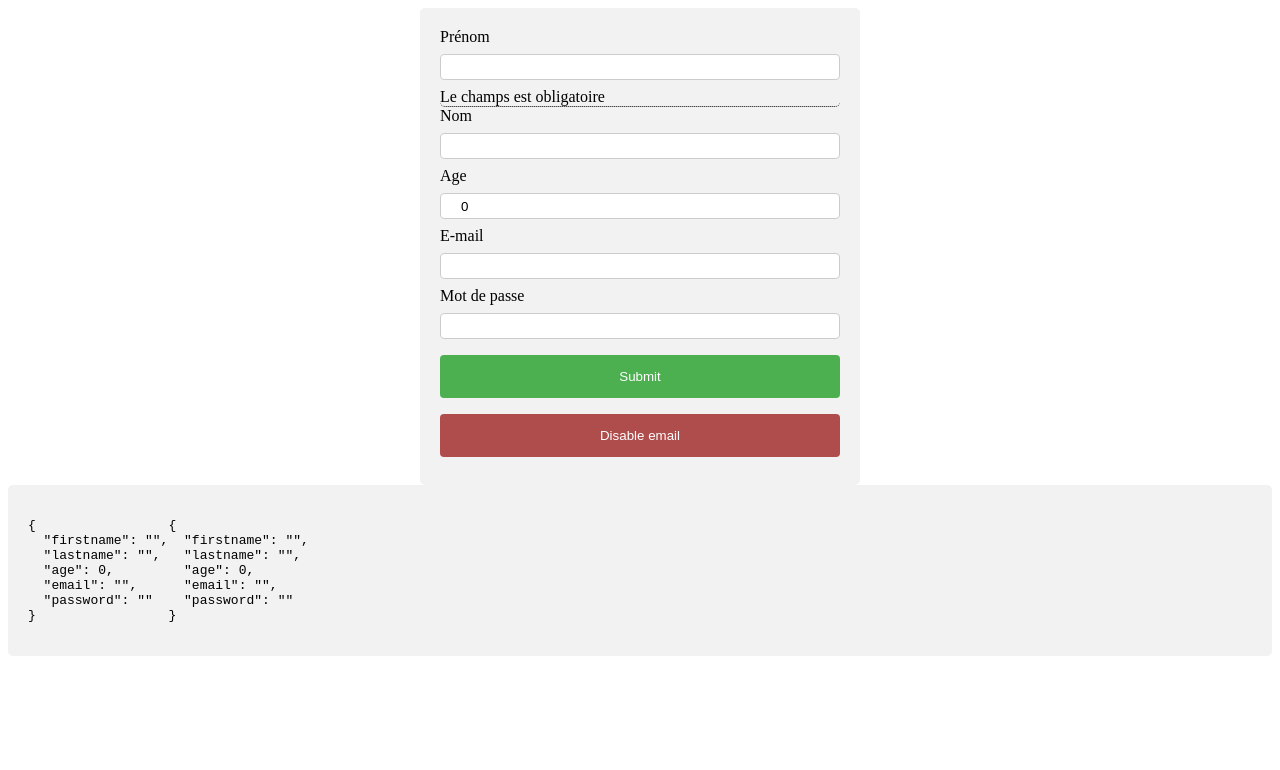
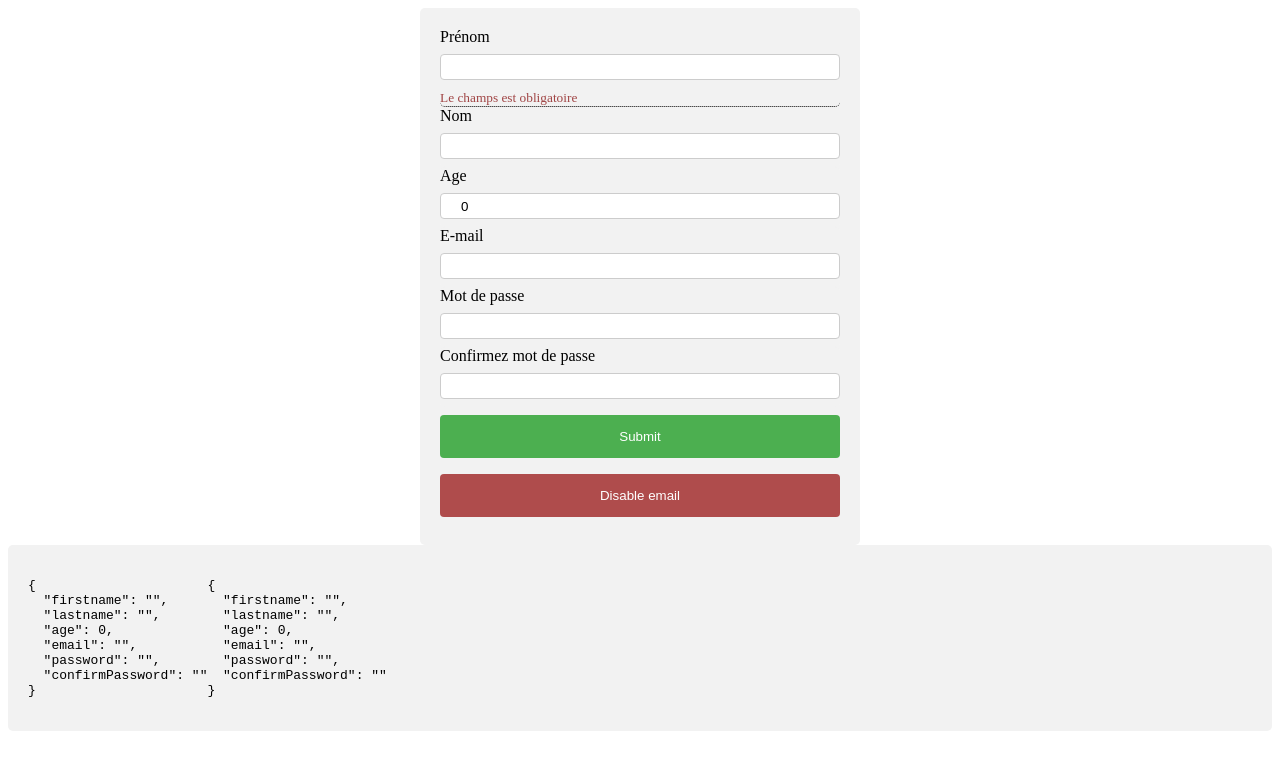
Before and after one commit to iliasse-e/angular-review, an Angular app: page / in a window 1280 px wide. Shown: the top 770 px of the page. Built offline with nearby package versions, Linux system fonts and the light colour scheme.

Commit message:
validators

```diff
--- a/src/app/app.component.css
+++ b/src/app/app.component.css
@@ -71,3 +71,8 @@ div {
 .tooltip:hover .tooltiptext {
   visibility: visible;
 }
+
+.error {
+  color: #a04545;
+  font-size: smaller;
+}
--- a/src/app/app.component.ts
+++ b/src/app/app.component.ts
@@ -2,6 +2,7 @@ import { JsonPipe } from '@angular/common';
 import { Component, effect } from '@angular/core';
 import { toSignal } from '@angular/core/rxjs-interop';
 import { FormControl, FormGroup, ReactiveFormsModule, Validators } from '@angular/forms';
+import { emailExistsValidatorAsync, forbidEmailValidator, nameValidator, passwordMatchValidator } from './validator';
 
 interface FormType {
   firstname: FormControl<string>;
@@ -9,6 +10,7 @@ interface FormType {
   age: FormControl<number | null>;
   email: FormControl<string | null>;
   password: FormControl<string | null>;
+  confirmPassword: FormControl<string | null>;
   secret?: FormControl<string>;
 }
 
@@ -35,6 +37,9 @@ interface FormType {
         <div class="flex flex-col mb-10">
           <label for="lastname">Nom</label>
           <input formControlName="lastname" type="text" id="lastname" />
+          @if (form.get('lastname')?.hasError('forbiddenName')) {
+            <span class="error">Ce nom n'est pas autorisé</span>
+          }
         </div>
 
         <div class="flex flex-col mb-10">
@@ -45,11 +50,21 @@ interface FormType {
         <div class="flex flex-col mb-10">
           <label for="email">E-mail</label>
           <input formControlName="email" type="text" id="email" />
+          @if (form.get('email')?.hasError('forbiddenMail')) {
+            <span class="error">Les emails russes sont interdits</span>
+          } @else if (form.get('email')?.hasError('emailExists')) {
+            <span class="error">Cet email est déjà existant</span>
+          }
         </div>
 
         <div class="flex flex-col mb-10">
           <label for="password">Mot de passe</label>
           <input formControlName="password" type="password" id="password" />
+        </div>
+
+        <div class="flex flex-col mb-10">
+          <label for="confirmPassword">Confirmez mot de passe</label>
+          <input formControlName="confirmPassword" type="password" id="confirmPassword" />
         </div>
 
         @if (form.contains('secret')) {
@@ -60,6 +75,9 @@ interface FormType {
         }
 
         <button id="submit-btn">Submit</button>
+        @if (form.hasError('passwordMismatch') && (form.get('password')?.dirty && form.get('confirmPassword')?.dirty)) {
+            <span class="error">Les mots de passe sont incohérents</span>
+          }
       </form>
       <button (click)="toggle()">{{form.controls.email.disabled ? 'Enable email' : 'Disable email'}}</button>
     </div>
@@ -77,17 +95,23 @@ export class AppComponent {
       nonNullable: true, // nonNullable : donne une valeur en cas de reset
       validators: [Validators.required, Validators.minLength(4)]
     }),
-    lastname: new FormControl(''),
+    lastname: new FormControl('', nameValidator()),
     age: new FormControl(0),
-    email: new FormControl(''),
+    email: new FormControl('', {
+      validators: forbidEmailValidator('.ru'),
+      asyncValidators: emailExistsValidatorAsync
+    }),
     password: new FormControl(''),
-  }, {updateOn: 'change'}) // updateOn : à quel moment on déclanche le update de l'état du reactive form
+    confirmPassword: new FormControl(''),
+  }, {
+    updateOn: 'change', // updateOn : à quel moment on déclanche le update de l'état du reactive form
+    validators: [passwordMatchValidator] // validator pour le formGroup (qui compare deux controls)
+  })
 
-  events = toSignal(this.form.events);
   nameChanges = toSignal(this.form.controls.firstname.valueChanges);
 
   constructor() {
-    effect(() => {
+    effect(() => { // Met à jour le formulaire en fonction de l'input dans le champ prénom
       if (this.nameChanges() === "secret" && !this.form.contains('secret')) {
         this.form.addControl('secret', new FormControl('Secret juice', {nonNullable: true}));
       } else if (this.form.contains('secret') && this.nameChanges() !== "secret") {
--- /dev/null
+++ b/src/app/validator.ts
@@ -0,0 +1,46 @@
+import { AbstractControl, FormGroup, ValidationErrors, ValidatorFn } from "@angular/forms";
+
+
+// Validateurs synchrones
+
+export const nameValidator = (): ValidatorFn => {
+  return (control: AbstractControl<string>): {[key: string]: any} | null => {
+      const forbidden = control.value?.toLowerCase().startsWith('du');
+    return forbidden ? {'forbiddenName': {value: control.value}} : null;
+  };
+}
+
+export const forbidEmailValidator = (content: string): ValidatorFn => {
+    return (control: AbstractControl<string>): {[key: string]: any} | null => {
+        const forbidden = control.value?.toLowerCase().includes(content.toLowerCase());
+        return forbidden ? {'forbiddenMail': {value: control.value}} : null;
+    };
+}
+
+// Validateur pour formulaire (compare deux controls)
+export const passwordMatchValidator: ValidatorFn = (group: AbstractControl<FormGroup>): ValidationErrors | null => {
+    const password = group.get('password');
+    const confirmPassword = group.get('confirmPassword');
+
+    if (password && confirmPassword && password.value !== confirmPassword.value) {
+      return { passwordMismatch: true };
+    }
+
+    return null;
+  };
+
+
+// Validateurs asynchrones
+
+export async function emailExistsValidatorAsync(control: AbstractControl):  Promise<ValidationErrors | null> {
+  const exists = await randomAPI(control.value);
+  return exists ? { emailExists: true } : null;
+}
+
+// Service HTTP
+const randomAPI = async (arg: any) => {
+  return new Promise((resolve, reject) => {
+    const isTrue = (Math.random() * 10) > 5;
+    setTimeout(() => resolve(isTrue), 1000)
+  })
+}
```
Also changed, not shown: 1 other file (tests, documents, lock files or other folders).
